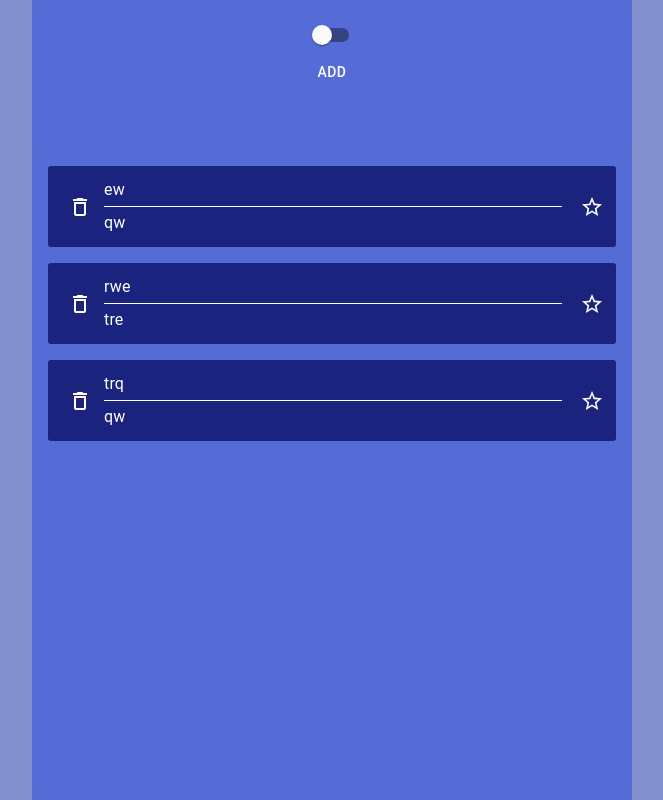
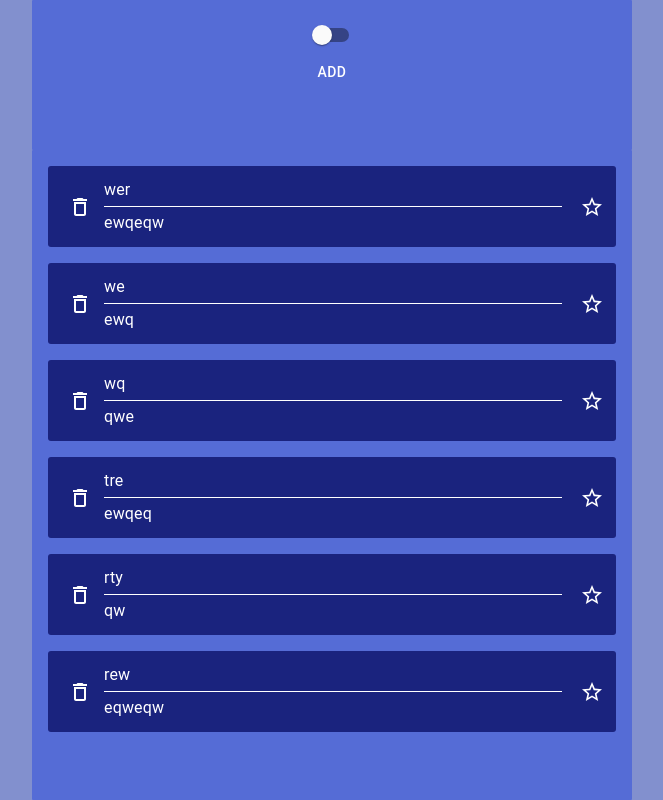
Before and after one commit to jeron1moo/todo, a React (Create React App) app: page / in a window 1280 px wide. Shown: the whole page, without its empty margins (308-971 px from the left). Built offline with nearby package versions, Linux system fonts and the light colour scheme; data requests are answered from the project's data file.

Commit message:
react query for TODOS

```diff
--- a/db.json
+++ b/db.json
@@ -1,22 +1,40 @@
 {
   "todos": [
     {
-      "title": "ew",
+      "title": "wer",
+      "description": "ewqeqw",
+      "state": "TODO_INBOX",
+      "id": "KzDGG2FiV-siTWUztTnJV"
+    },
+    {
+      "title": "we",
+      "description": "ewq",
+      "state": "TODO_INBOX",
+      "id": "QmP1AfreGP5eBHLkuZW_W"
+    },
+    {
+      "title": "wq",
+      "description": "qwe",
+      "state": "TODO_INBOX",
+      "id": "Gofp-KDdz4MJqB5SB3zQP"
+    },
+    {
+      "title": "tre",
+      "description": "ewqeq",
+      "state": "TODO_INBOX",
+      "id": "Kb8pxujpBM4ROVSXzBnYK"
+    },
+    {
+      "title": "rty",
       "description": "qw",
       "state": "TODO_INBOX",
-      "id": "pMwNsJVKaFLO1_mSHQUrw"
+      "id": "1v7-cdnWo-MPX-q2ialnZ"
     },
     {
-      "title": "rwe",
-      "description": "tre",
+      "title": "rew",
+      "description": "eqweqw",
       "state": "TODO_INBOX",
-      "id": "oCafpskFlGu8OxcFAL9OP"
-    },
-    {
-      "title": "trq",
-      "description": "qw",
-      "state": "TODO_INBOX",
-      "id": "FU-KxTfw1_DL-vofvMXAk"
+      "id": "rr8CC5f308vi9c952Py39"
     }
   ]
 }
--- a/package.json
+++ b/package.json
@@ -10,11 +10,12 @@
     "@testing-library/react": "^11.1.0",
     "@testing-library/user-event": "^12.1.10",
     "axios": "^0.21.1",
+    "immer": "^9.0.5",
     "json-server": "^0.16.3",
     "nanoid": "^3.1.23",
-    "immer": "^9.0.5",
     "react": "^17.0.2",
     "react-dom": "^17.0.2",
+    "react-query": "^3.19.2",
     "react-redux": "^7.2.4",
     "react-router-dom": "^5.2.0",
     "react-scripts": "4.0.3",
--- a/src/components/App/App.jsx
+++ b/src/components/App/App.jsx
@@ -5,19 +5,21 @@ import { ThemeProvider } from '@material-ui/core/styles';
 import { CssBaseline } from '@material-ui/core';
 
 import { useSelector } from 'react-redux';
+import { QueryClient, QueryClientProvider } from 'react-query';
 import Todo from '../Todo/Todo';
-import useActions from '../../hooks/useActions';
+
+const queryClient = new QueryClient();
 
 const App = () => {
   const choosedTheme = useSelector(({ theme }) => theme);
-  const { loadTodos } = useActions();
-  loadTodos();
   return (
     <BrowserRouter>
-      <ThemeProvider theme={choosedTheme}>
-        <CssBaseline />
-        <Route exact path="/" component={Todo} />
-      </ThemeProvider>
+      <QueryClientProvider client={queryClient}>
+        <ThemeProvider theme={choosedTheme}>
+          <CssBaseline />
+          <Route exact path="/" component={Todo} />
+        </ThemeProvider>
+      </QueryClientProvider>
     </BrowserRouter>
   );
 };
--- a/src/components/TodoList/TodoList.jsx
+++ b/src/components/TodoList/TodoList.jsx
@@ -1,27 +1,26 @@
 import React from 'react';
 import { Box, List } from '@material-ui/core';
-import { useSelector } from 'react-redux';
-import { createSelector } from 'reselect';
 import TodoItem from '../TodoItem';
 import useStyles from './styles';
-import useActions from '../../hooks/useActions';
-
-const selectInboxAndPinnedTodos = createSelector(
-  (state) => state.todos.todos,
-  (todos) =>
-    todos.filter((t) => t.state === 'TODO_INBOX' || t.state === 'TODO_PINNED'),
-);
+import useTodosQuery from '../../hooks/useTodosQuery';
 
 export const TodoList = ({ className }) => {
   const classes = useStyles();
-  const todosList = useSelector(selectInboxAndPinnedTodos);
-  const loading = useSelector(({ todos }) => todos.loading);
-  const { pinTodo, archiveTodo } = useActions();
+  const { useTodos, pinTodo, archiveTodo } = useTodosQuery();
+  const { data: todosList, isLoading: loading, isError } = useTodos();
 
   const events = {
     pinTodo,
     archiveTodo,
   };
+
+  if (isError) {
+    return (
+      <Box className={`${classes.loadingTodos} ${className || ''}`}>
+        isError
+      </Box>
+    );
+  }
 
   if (loading) {
     return (
--- a/src/components/TodoNav/TodoNav.jsx
+++ b/src/components/TodoNav/TodoNav.jsx
@@ -5,13 +5,12 @@ import AddTodo from '../AddTodo';
 import applyTheme from '../../redux/actions/theme';
 import useStyles from './styles';
 import Modal from '../Modal';
-import useActions from '../../hooks/useActions';
+import useTodosQuery from '../../hooks/useTodosQuery';
 
 const TodoNav = ({ className }) => {
   const classes = useStyles();
   const dispatch = useDispatch();
-  const { addTodo } = useActions();
-
+  const { addTodo } = useTodosQuery();
   const onApplyTheme = () => dispatch(applyTheme());
 
   const events = {
--- /dev/null
+++ b/src/hooks/useTodosQuery.js
@@ -0,0 +1,80 @@
+import axios from 'axios';
+import { nanoid } from 'nanoid';
+import { useMutation, useQuery, useQueryClient } from 'react-query';
+
+const TODOS = 'todos';
+const TODO_PINNED = 'TODO_PINNED';
+const TODO_INBOX = 'TODO_INBOX';
+
+const pinMutate = async (id) => {
+  const todo = await axios.get(`${process.env.REACT_APP_URL_TODO}/${id}`);
+  const res = await axios.put(`${process.env.REACT_APP_URL_TODO}/${id}`, {
+    ...todo.data,
+    state: todo.data.state === TODO_PINNED ? TODO_INBOX : TODO_PINNED,
+  });
+  return res;
+};
+
+const archiveMutate = async (id) => {
+  const res = axios.delete(`${process.env.REACT_APP_URL_TODO}/${id}`, {
+    id,
+  });
+  return res;
+};
+
+const addMutate = async (todo) => {
+  const res = await axios.post(process.env.REACT_APP_URL_TODO, {
+    ...todo,
+    state: 'TODO_INBOX',
+    id: nanoid(),
+  });
+  return res;
+};
+
+export default () => {
+  const queryClient = useQueryClient();
+
+  const { mutateAsync: mutatePinAsync } = useMutation(pinMutate, {
+    onSuccess: () => {
+      queryClient.invalidateQueries(TODOS);
+    },
+  });
+
+  const { mutateAsync: mutateAsyncArchive } = useMutation(archiveMutate, {
+    onSuccess: () => {
+      queryClient.invalidateQueries(TODOS);
+    },
+  });
+
+  const { mutateAsync: mutateAddAsync } = useMutation(addMutate, {
+    onSuccess: () => {
+      queryClient.invalidateQueries('todos');
+    },
+  });
+
+  const addTodo = async (todo) => {
+    await mutateAddAsync(todo);
+  };
+
+  const useTodos = () => {
+    return useQuery('todos', async () => {
+      const { data } = await axios.get(process.env.REACT_APP_URL_TODO);
+      return data;
+    });
+  };
+
+  const archiveTodo = async (id) => {
+    await mutateAsyncArchive(id);
+  };
+
+  const pinTodo = async (id) => {
+    await mutatePinAsync(id);
+  };
+
+  return {
+    archiveTodo,
+    pinTodo,
+    useTodos,
+    addTodo,
+  };
+};
```
Also changed, not shown: 1 other file (tests, documents, lock files or other folders).
